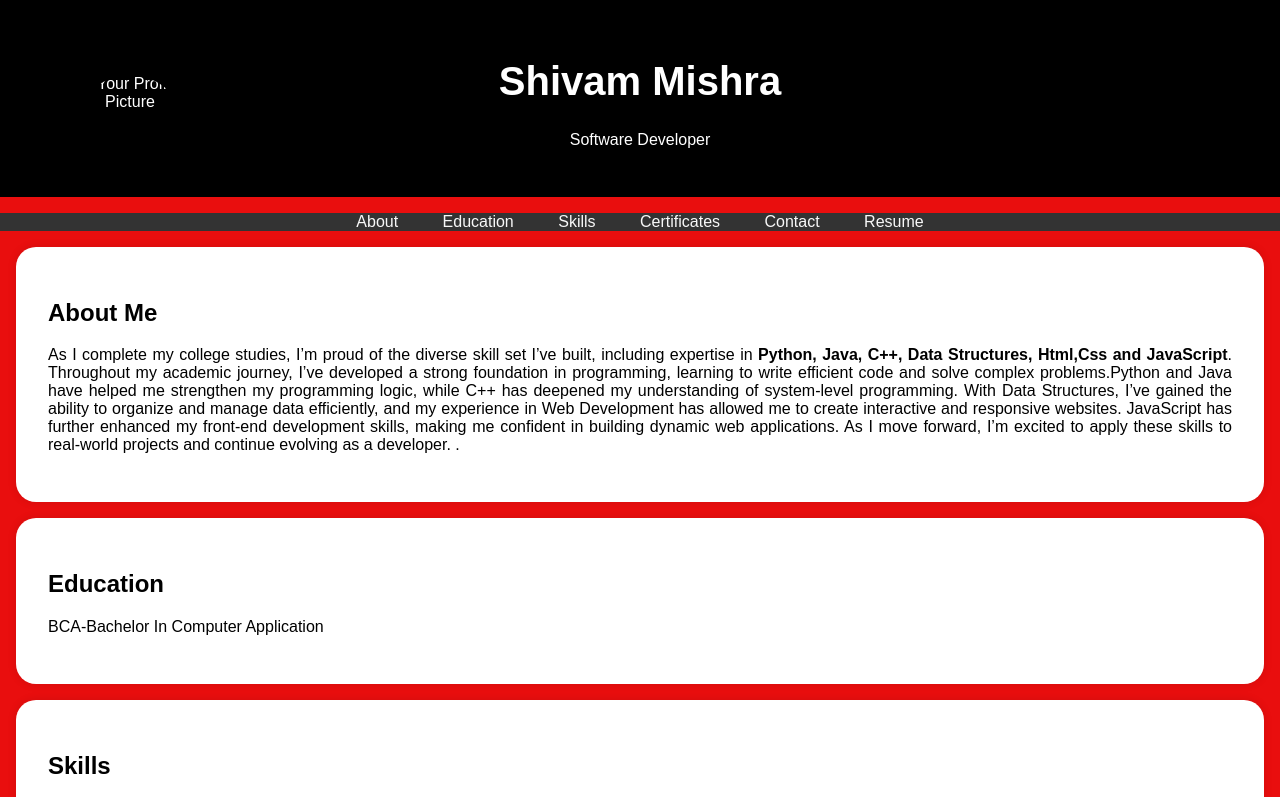
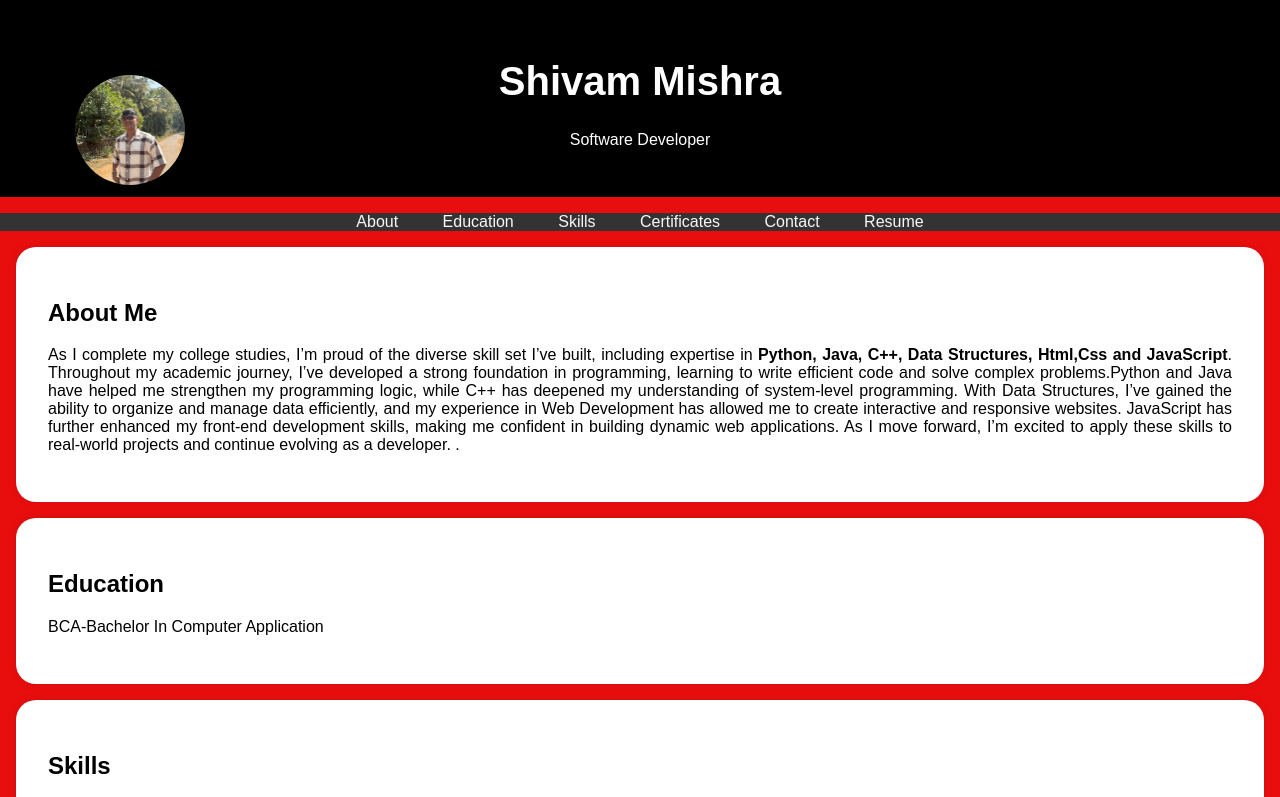
Before and after one commit to Shivam-Mishra24/DigitalPortfolio, a plain HTML site: page index.html in a window 1280 px wide. Shown: the top 797 px of the page. Drawn offline with Linux system fonts and the light colour scheme.

Commit message:
index.html

```diff
--- a/index.html
+++ b/index.html
@@ -95,7 +95,7 @@
     <header>
         <div class="header-content">
             <!-- Add your profile picture here -->
-            <img src="e89371ab-8c0c-4271-b3c1-059da61e5324.jpg" alt="Your Profile Picture" class="profile-picture">
+            <img src="profile.png" alt="Your Profile Picture" class="profile-picture">
             <h1>Shivam Mishra</h1>
             <p>Software Developer</p>
         </div>
```
